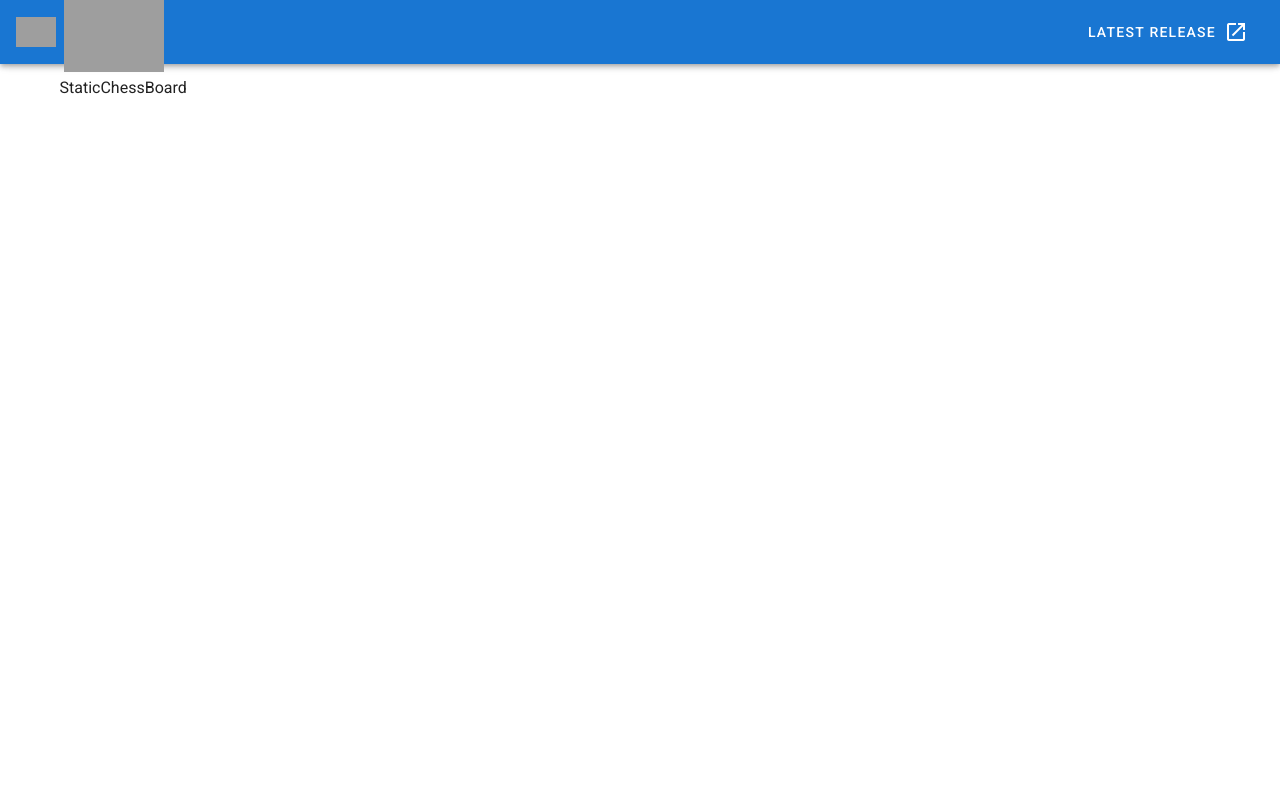
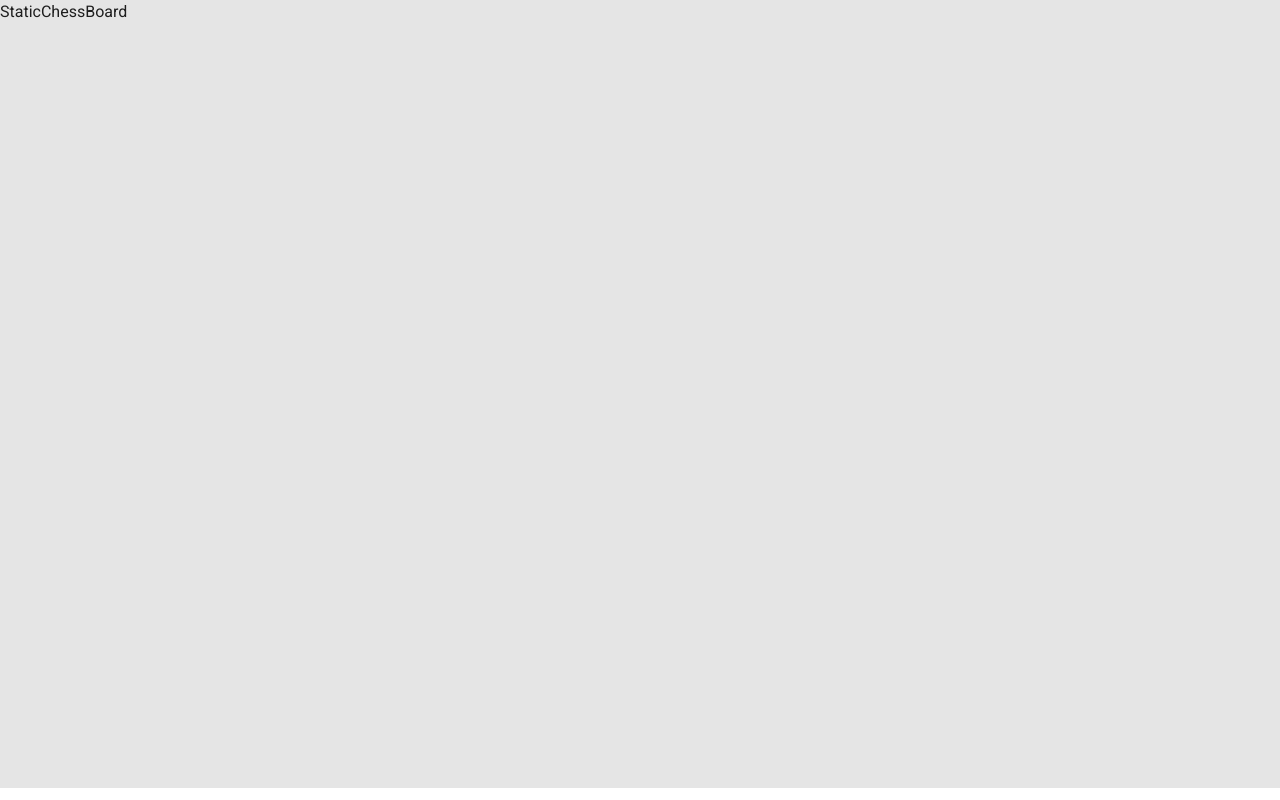
Before and after one commit to napoleon-commits/vuetify-chessboard, a Vue app: page / in a window 1280 px wide. Built offline with nearby package versions, Linux system fonts and the light colour scheme; grey boxes are pictures that could not be loaded.

Commit message:
blank template

```diff
--- a/src/App.vue
+++ b/src/App.vue
@@ -1,42 +1,5 @@
 <template>
   <v-app>
-    <v-app-bar
-      app
-      color="primary"
-      dark
-    >
-      <div class="d-flex align-center">
-        <v-img
-          alt="Vuetify Logo"
-          class="shrink mr-2"
-          contain
-          src="https://cdn.vuetifyjs.com/images/logos/vuetify-logo-dark.png"
-          transition="scale-transition"
-          width="40"
-        />
-
-        <v-img
-          alt="Vuetify Name"
-          class="shrink mt-1 hidden-sm-and-down"
-          contain
-          min-width="100"
-          src="https://cdn.vuetifyjs.com/images/logos/vuetify-name-dark.png"
-          width="100"
-        />
-      </div>
-
-      <v-spacer></v-spacer>
-
-      <v-btn
-        href="https://github.com/vuetifyjs/vuetify/releases/latest"
-        target="_blank"
-        text
-      >
-        <span class="mr-2">Latest Release</span>
-        <v-icon>mdi-open-in-new</v-icon>
-      </v-btn>
-    </v-app-bar>
-
     <v-main>
       <HelloWorld/>
     </v-main>
--- a/src/components/HelloWorld.vue
+++ b/src/components/HelloWorld.vue
@@ -1,7 +1,7 @@
 <template>
-  <v-container>
+  <div :style="`background-color: rgba(0,0,0,0.1); height: 100vh; width: 100vw;`">
     <StaticChessBoard />
-  </v-container>
+  </div>
 </template>
 
 <script>
```
